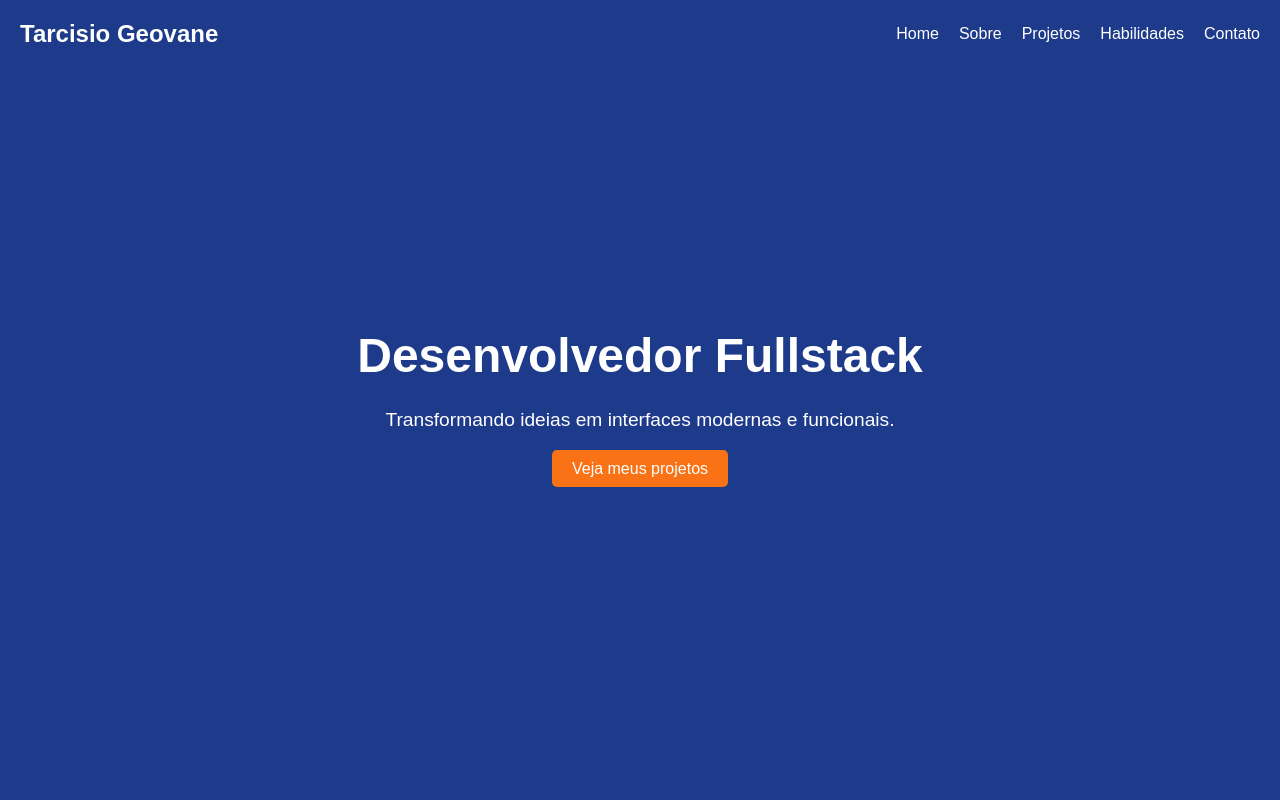
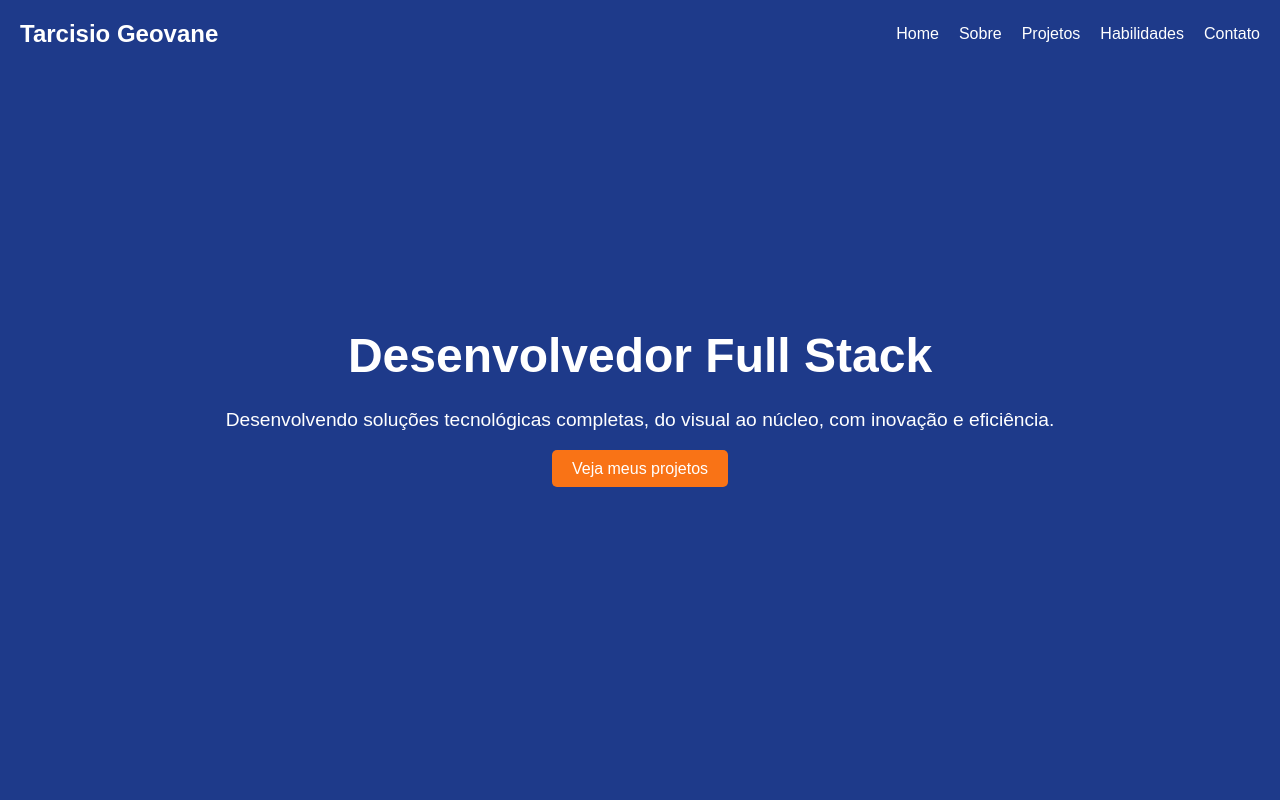
Before and after one commit to tarcisiogeovane/tarcisiogeovane.github.io, a plain HTML site: page index.html in a window 1280 px wide. Shown: the top 800 px of the page. Drawn offline with nearby package versions, Linux system fonts and the light colour scheme.

Commit message:
hero section updated

```diff
--- a/index.html
+++ b/index.html
@@ -22,13 +22,13 @@
   </nav>
 
   <!-- Hero Section -->
-  <section id="home" class="hero">
-    <div class="hero-content" data-aos="fade-up">
-      <h1>Desenvolvedor Fullstack</h1>
-      <p>Transformando ideias em interfaces modernas e funcionais.</p>
-      <a href="#projects" class="btn">Veja meus projetos</a>
-    </div>
-  </section>
+<section id="home" class="hero">
+  <div class="hero-content" data-aos="fade-up">
+    <h1>Desenvolvedor Full Stack</h1>
+    <p>Desenvolvendo soluções tecnológicas completas, do visual ao núcleo, com inovação e eficiência.</p>
+    <a href="#projects" class="btn">Veja meus projetos</a>
+  </div>
+</section>
 
   <!-- Sobre Mim -->
 <section id="about" class="about">
```
